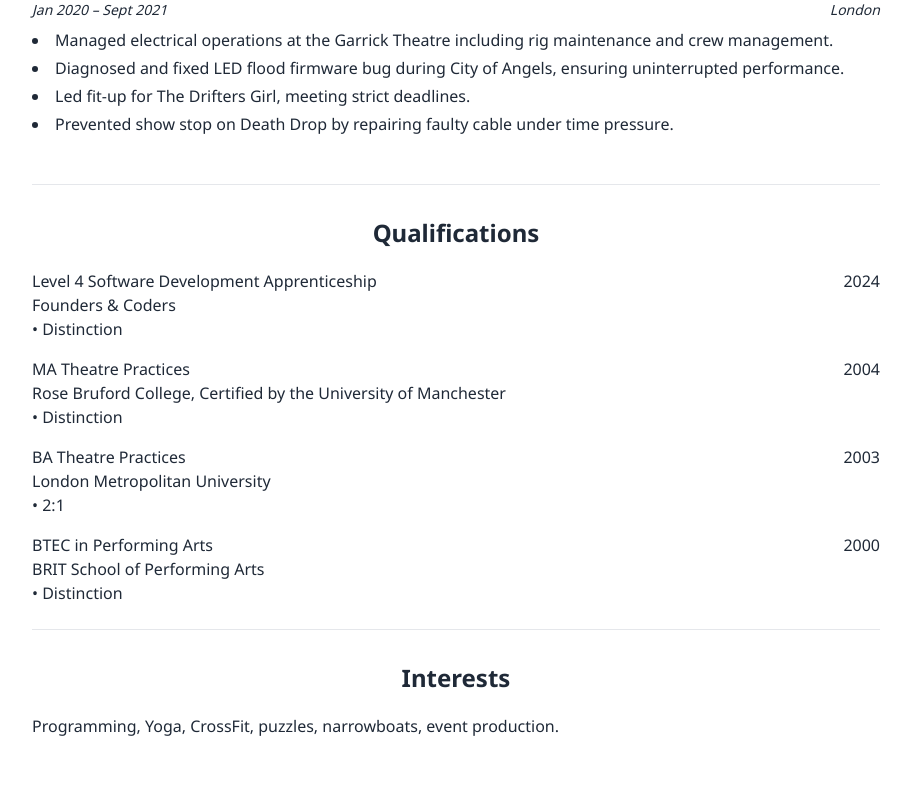
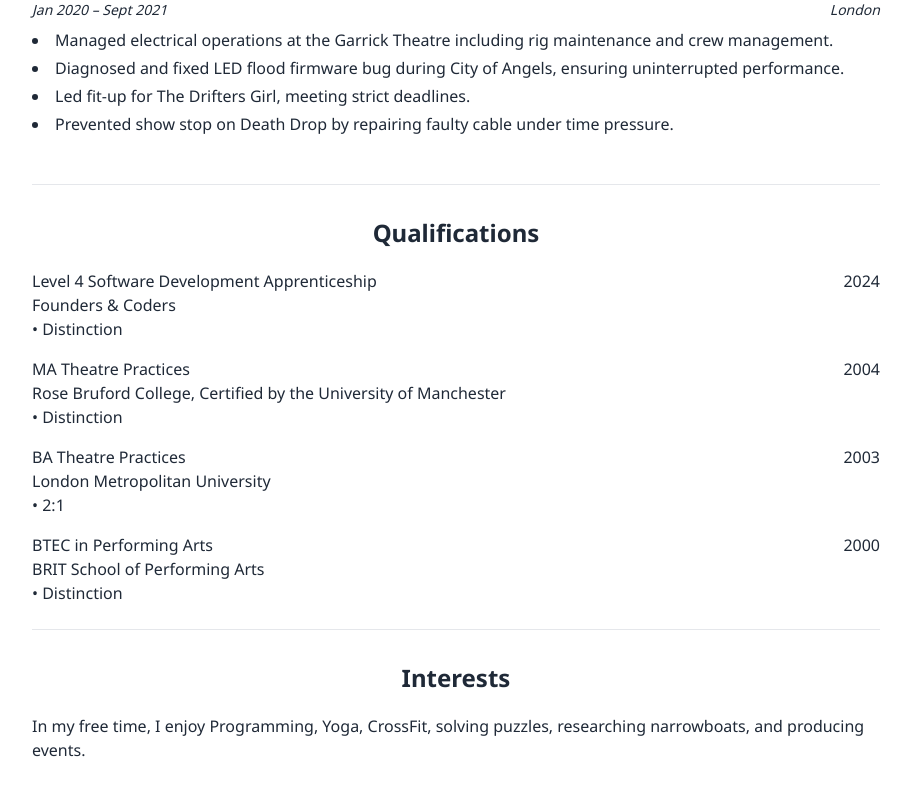
Before and after one commit to GalKJ/galjonesportfolio, a Next.js app: page / in a window 1280 px wide. Shown: the part 1161-1957 px from the top of the page, without its empty margins (184-1096 px from the left). Built offline with nearby package versions, Linux system fonts and the light colour scheme.

Commit message:
Update interests in CVV2 to reflect personal hobbies and activities

```diff
--- a/src/data/cvV2.ts
+++ b/src/data/cvV2.ts
@@ -121,11 +121,12 @@ export const cvV2: CVV2 = {
     },
   ],
   interests: [
-    "Programming",
+    "In my free time",
+    "I enjoy Programming",
     "Yoga",
     "CrossFit",
-    "puzzles",
-    "narrowboats",
-    "event production",
+    "solving puzzles",
+    "researching narrowboats",
+    "and producing events",
   ],
 };
```
